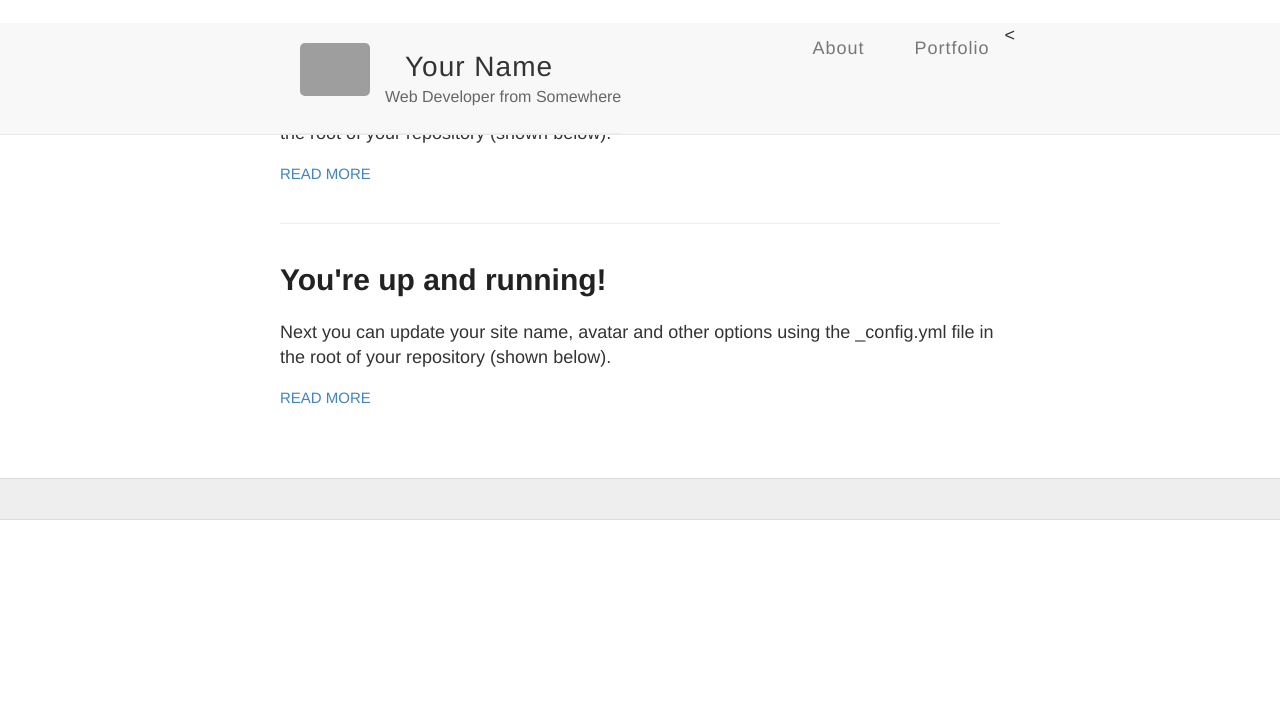
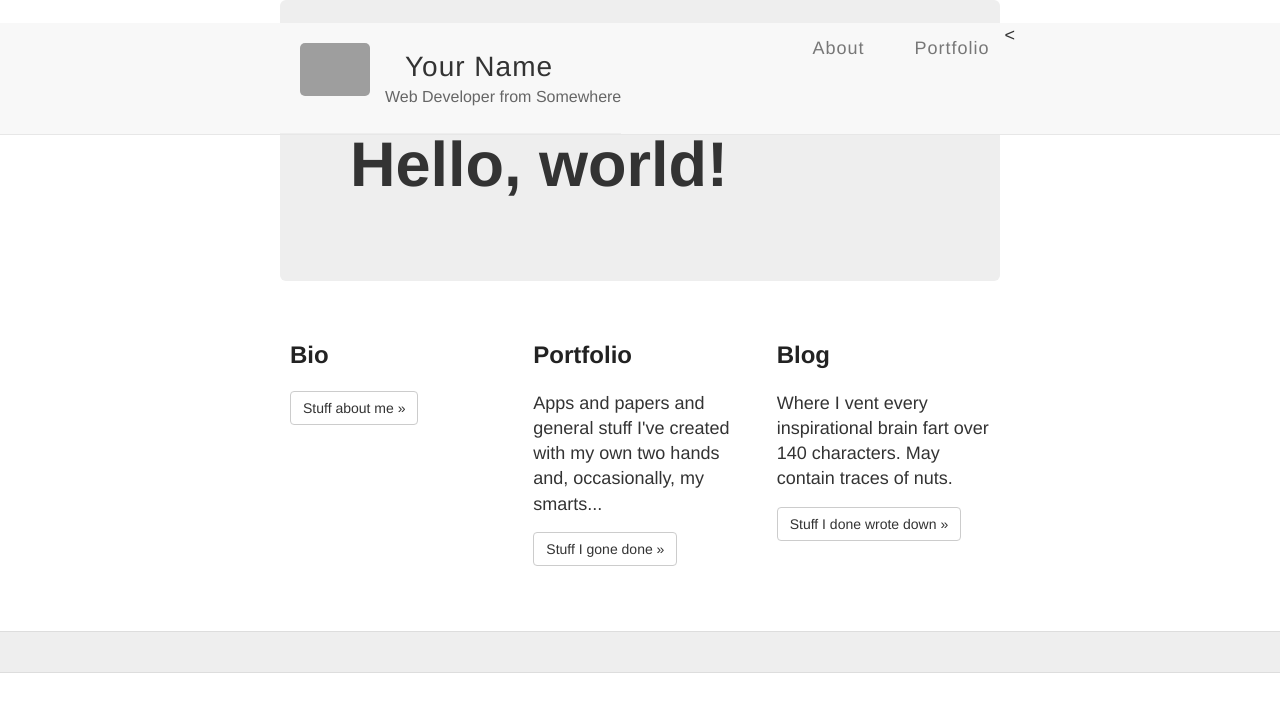
Before and after one commit to Dazby/dazby.github.io, a Jekyll site: the page built from index.html, in a window 1280 px wide. Shown: the top 712 px of the page. Built offline with Jekyll 4.4.1, drawn with Linux system fonts in a browser that asks for light colours; nearby versions of some CDN libraries; Markdown is read by kramdown in place of the engine named in the settings; grey boxes are pictures that could not be loaded.

Commit message:
fixing index.html

```diff
--- a/index.html
+++ b/index.html
@@ -2,17 +2,32 @@
 layout: default
 ---
 
-<div class="posts">
-    {% for post in site.posts %}
-    <article class="post">
+<!-- Main jumbotron for a primary marketing message or call to action -->
+<div class="jumbotron">
+    <div class="container">
+        <h1>Hello, world!</h1>
+        <p></p>
+        <!--<p><a class="btn btn-primary btn-lg" href="#" role="button">Learn more &raquo;</a></p>-->
+    </div>
+</div>
 
-        <h1><a href="{{ site.baseurl }}{{ post.url }}">{{ post.title }}</a></h1>
-
-        <div class="entry">
-            {{ post.excerpt }}
+<div class="container">
+    <!-- Example row of columns -->
+    <div class="row">
+        <div class="col-md-4">
+            <h2>Bio</h2>
+            <p></p>
+            <p><a class="btn btn-default" href="/about.html" role="button">Stuff about me &raquo;</a></p>
         </div>
-
-        <a href="{{ site.baseurl }}{{ post.url }}" class="read-more">Read More</a>
-    </article>
-    {% endfor %}
+        <div class="col-md-4">
+            <h2>Portfolio</h2>
+            <p>Apps and papers and general stuff I've created with my own two hands and, occasionally, my smarts...</p>
+            <p><a class="btn btn-default" href="/portfolio.html" role="button">Stuff I gone done &raquo;</a></p>
+        </div>
+        <div class="col-md-4">
+            <h2>Blog</h2>
+            <p>Where I vent every inspirational brain fart over 140 characters. May contain traces of nuts.</p>
+            <p><a class="btn btn-default" href="blog.html" role="button">Stuff I done wrote down &raquo;</a></p>
+        </div>
+    </div>
 </div>
```
